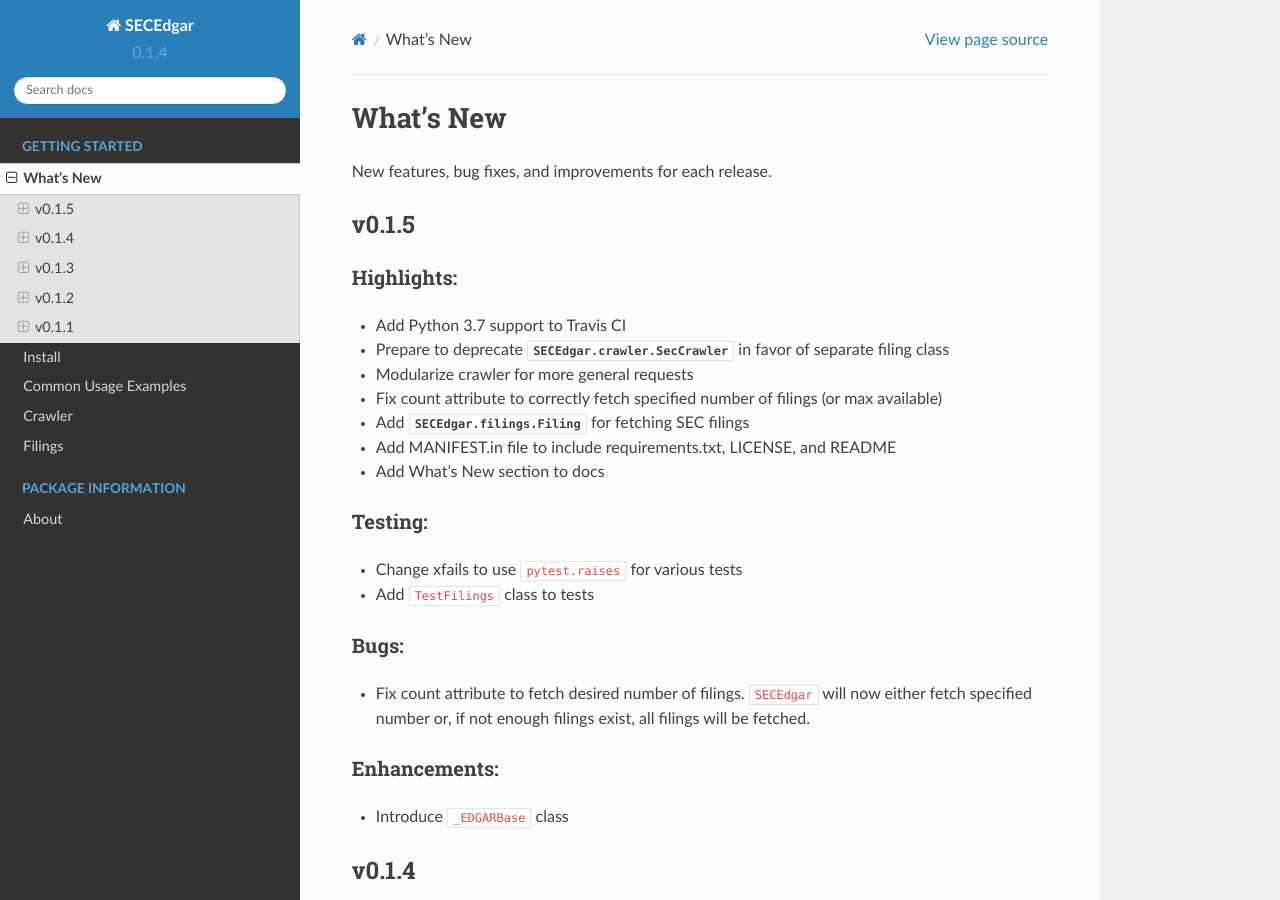
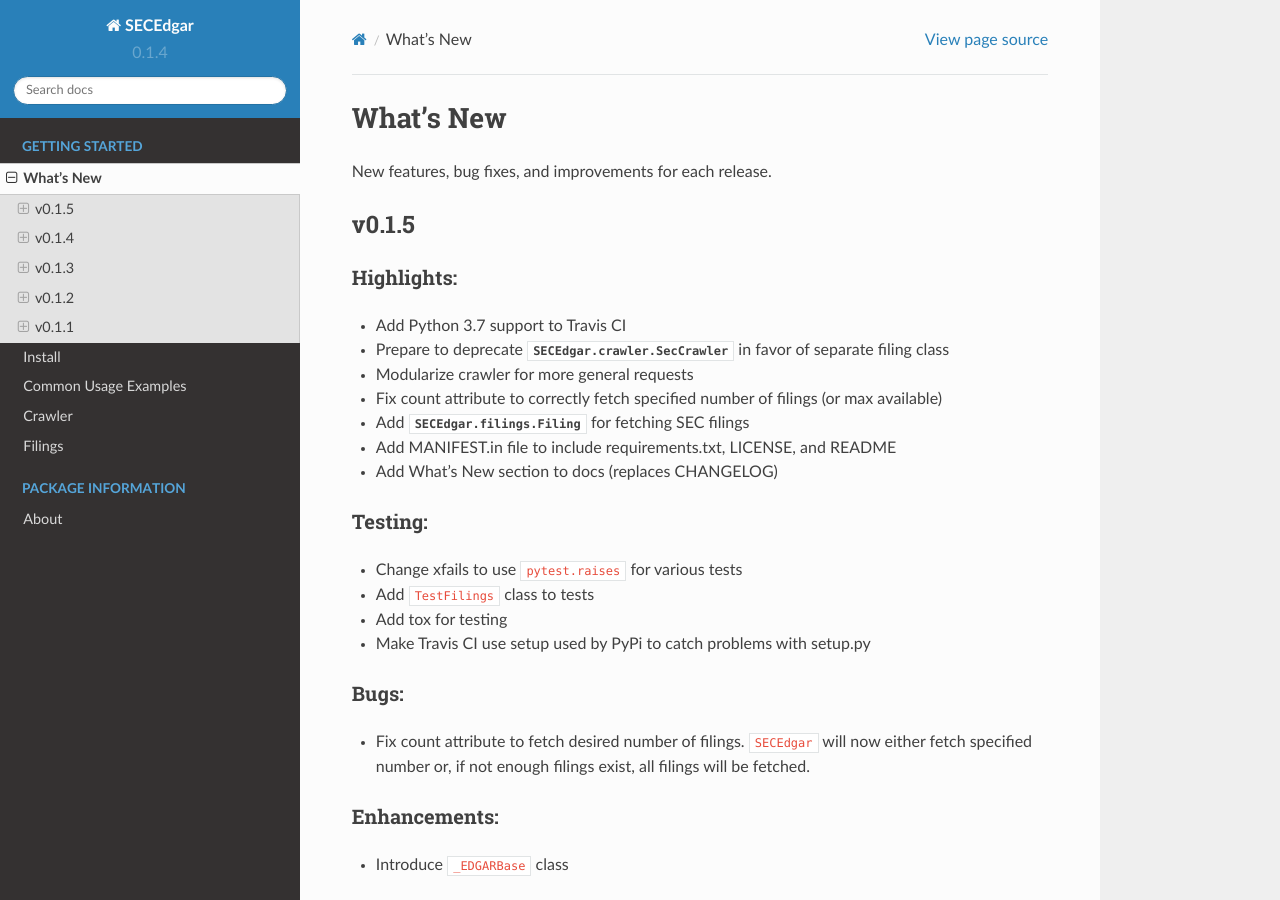
Before and after one commit to sec-edgar/sec-edgar, a Sphinx documentation site: the page built from docs/source/whatsnew.rst, in a window 1280 px wide and 900 px high. Built offline with Sphinx 7.4.7 and the Read the Docs theme 2.0.0, drawn with Linux system fonts in a browser that asks for light colours.

Commit message:
Update whatsnew and remove CHANGELOG

```diff
--- a/docs/source/whatsnew/v0.1.5.txt
+++ b/docs/source/whatsnew/v0.1.5.txt
@@ -12,13 +12,15 @@
 * Fix count attribute to correctly fetch specified number of filings (or max available)
 * Add :class:`SECEdgar.filings.Filing` for fetching SEC filings
 * Add MANIFEST.in file to include requirements.txt, LICENSE, and README
-* Add What's New section to docs
+* Add What's New section to docs (replaces CHANGELOG)
 
 Testing:
 ~~~~~~~~
 
 * Change xfails to use ``pytest.raises`` for various tests
 * Add ``TestFilings`` class to tests
+* Add tox for testing
+* Make Travis CI use setup used by PyPi to catch problems with setup.py
 
 Bugs:
 ~~~~~
```
Also changed, not shown: 1 other file.
